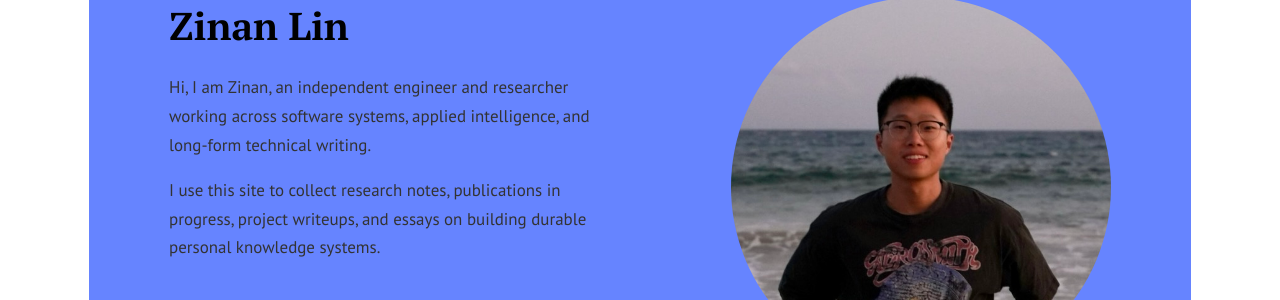
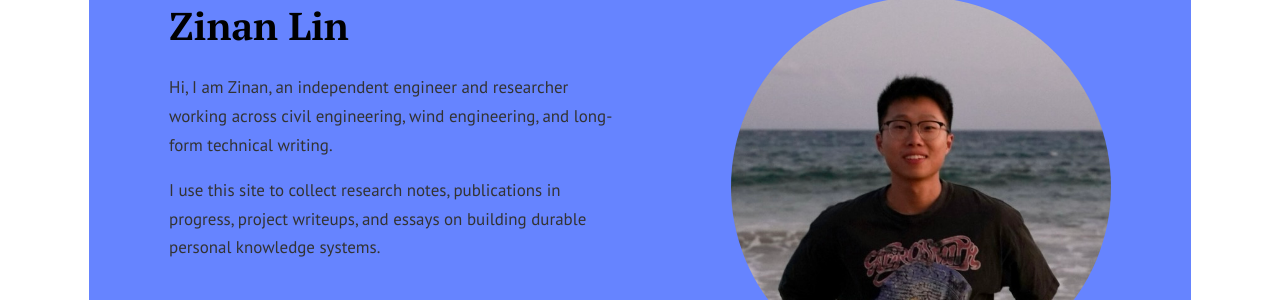
Before and after one commit to znecho9/znecho9.github.io, a Jekyll site: the page built from index.md, in a window 1280 px wide and 900 px high. Shown: the part 199-499 px from the top of the window. Built offline with Jekyll 4.4.1, drawn with Linux system fonts in a browser that asks for light colours.

Commit message:
Update index.md

```diff
--- a/index.md
+++ b/index.md
@@ -11,7 +11,7 @@ layout: default
   <div class="row align-items-center justify-content-between">
     <div class="col-md-6">
       <h1 class="font-weight-bold mb-4 serif-font">Zinan Lin</h1>
-      <p>Hi, I am Zinan, an independent engineer and researcher working across software systems, applied intelligence, and long-form technical writing.</p>
+      <p>Hi, I am Zinan, an independent engineer and researcher working across civil engineering, wind engineering, and long-form technical writing.</p>
       <p>I use this site to collect research notes, publications in progress, project writeups, and essays on building durable personal knowledge systems.</p>
       <p><br></p>
       <a href="{{ '/about/' | relative_url }}" class="btn btn-dark text-white px-5 btn-lg">About me</a>
```
